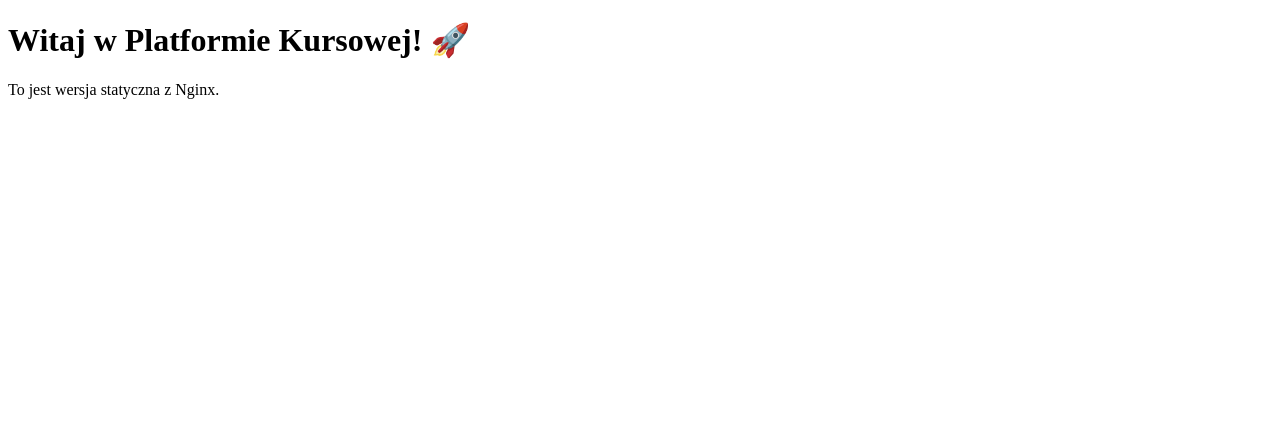
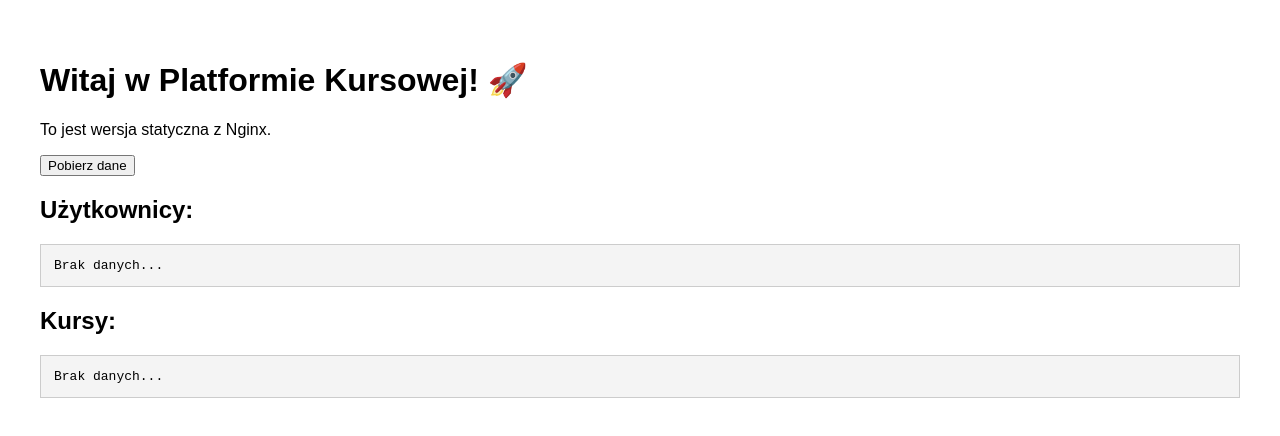
Before and after one commit to WiktorL123/docker-kolos-zad1, a plain HTML site: page gateway/public/index.html in a window 1280 px wide. Drawn offline with Linux system fonts and the light colour scheme.

Commit message:
inny html

```diff
--- a/gateway/public/index.html
+++ b/gateway/public/index.html
@@ -3,9 +3,40 @@
 <head>
     <meta charset="UTF-8" />
     <title>Docker Kolos</title>
+    <style>
+        body { font-family: sans-serif; padding: 2em; }
+        pre { background: #f4f4f4; padding: 1em; border: 1px solid #ccc; }
+    </style>
 </head>
 <body>
 <h1>Witaj w Platformie Kursowej! 🚀</h1>
 <p>To jest wersja statyczna z Nginx.</p>
+
+<button onclick="fetchData()">Pobierz dane</button>
+
+<h2>Użytkownicy:</h2>
+<pre id="users">Brak danych...</pre>
+
+<h2>Kursy:</h2>
+<pre id="courses">Brak danych...</pre>
+
+<script>
+    async function fetchData() {
+        try {
+            const [usersRes, coursesRes] = await Promise.all([
+                fetch("/users"),
+                fetch("/courses")
+            ]);
+
+            const users = await usersRes.json();
+            const courses = await coursesRes.json();
+
+            document.getElementById("users").textContent = JSON.stringify(users, null, 2);
+            document.getElementById("courses").textContent = JSON.stringify(courses, null, 2);
+        } catch (err) {
+            alert("Błąd podczas pobierania danych: " + err.message);
+        }
+    }
+</script>
 </body>
 </html>
```
Also changed, not shown: 2 other files.
